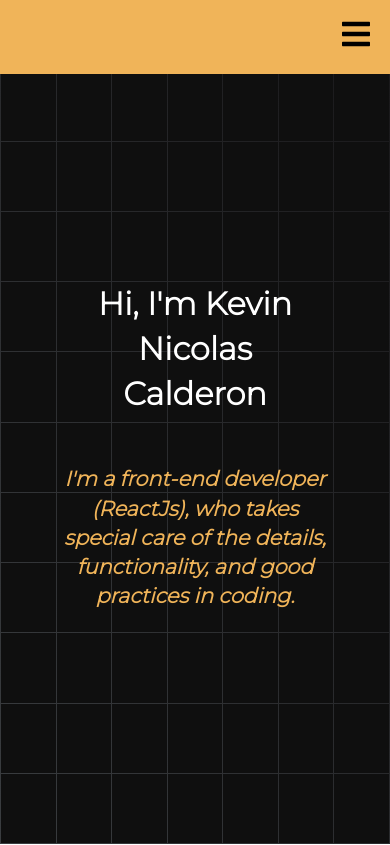
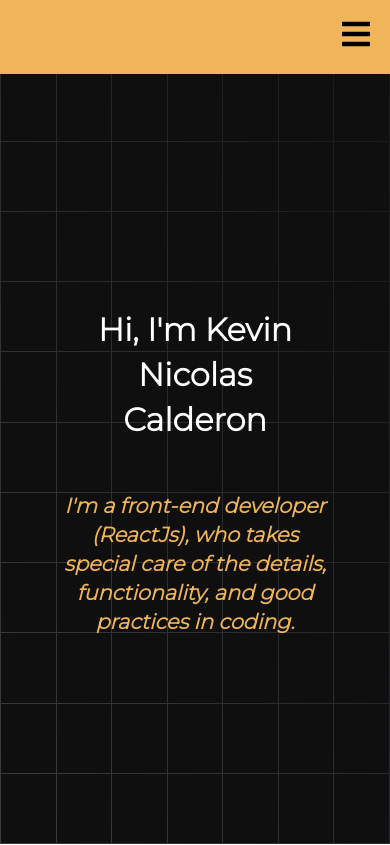
Before and after one commit to kncalderong/portfolio, a React (Create React App) app: page / in a window 390 px wide. Shown: the top 845 px of the page. Built offline with nearby package versions, Linux system fonts and the light colour scheme; a web font is replaced by a local one.

Commit message:
fix: spaces and comments edited in profileSection

```diff
--- a/src/assets/wrappers/ProfileStyles.js
+++ b/src/assets/wrappers/ProfileStyles.js
@@ -23,7 +23,7 @@ const Wrapper = styled.section`
 .profile-info, .profile-info-2 {
   position: absolute;
   left: 50%;
-  top: 50%;
+  top: 55%;
   transform: translate(-50%, -50%);
   pointer-events: none;
   transition: opacity 1200ms ease-in;
--- a/src/components/Profile/Profile.js
+++ b/src/components/Profile/Profile.js
@@ -34,7 +34,7 @@ const Profile = () => {
     })
   }, [toggled, numOfTiles, handleToggle])
   useEffect(() => {
-     console.log('this is loaded')
+
     anime({ //the animejs effect has to be added once the component has been mounted(the tiles one), that's the reason why we put tiles dependency in the dependencies array
       targets: ".tile",
       opacity: toggled ? 0 : 1,
@@ -43,7 +43,7 @@ const Profile = () => {
         from: index
       })
     })
-   }, [tiles, index])
+   }, [tiles, index, toggled])
 
   useEffect(() => {
     const handleResize = () => { //event listener to create the tiles dinamically according to sreen size
--- a/src/index.css
+++ b/src/index.css
@@ -156,6 +156,7 @@ h1 {
 }
 .welcome-section h1 {
   padding: 1rem;
+  margin-bottom: 0;
 }
 h1,
 h2 {
@@ -587,7 +588,6 @@ Error page
 @media (min-width: 768px) and (max-width: 991px) {
   .welcome-section h1 {
     font-size: 2.4rem;
-    margin-top: 2rem;
   }
   .welcome-section p {
     font-size: 1.5rem;
@@ -606,7 +606,6 @@ Error page
 @media (max-width: 767px) {
   .welcome-section h1 {
     font-size: 2rem;
-    margin-top: 2rem;
   }
   .welcome-section p {
     font-size: 1.3rem;
```
